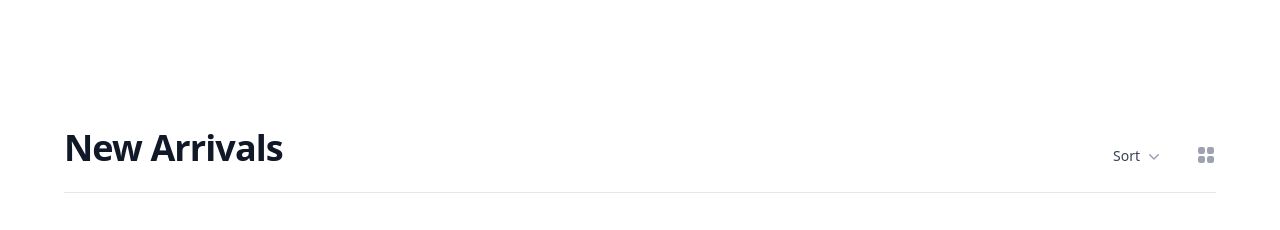
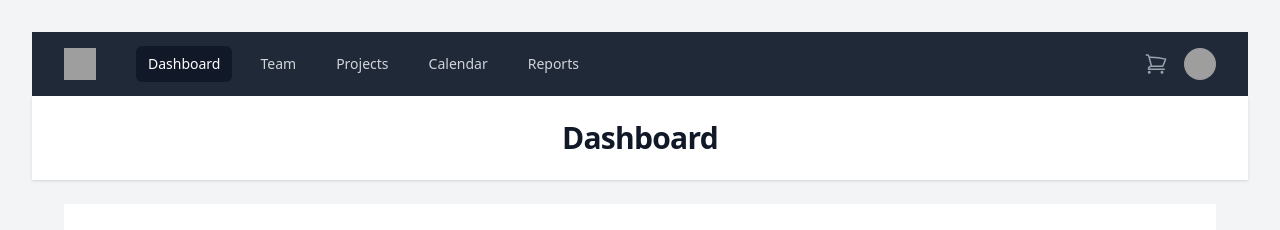
Before and after one commit to aktmishra/ecommerce-app, a React (Vite) app: page / in a window 1280 px wide. Shown: the top 230 px of the page. Built offline with nearby package versions, Linux system fonts and the light colour scheme; grey boxes are pictures that could not be loaded.

Commit message:
Navbar and Home page added

```diff
--- a/index.html
+++ b/index.html
@@ -1,12 +1,12 @@
 <!doctype html>
-<html lang="en">
+<html lang="en" class="h-full bg-gray-100">
   <head>
     <meta charset="UTF-8" />
     <link rel="icon" type="image/svg+xml" href="/vite.svg" />
     <meta name="viewport" content="width=device-width, initial-scale=1.0" />
     <title>Ecommerce</title>
   </head>
-  <body>
+  <body class="h-full">
     <div id="root"></div>
     <script type="module" src="/src/index.jsx"></script>
   </body>
--- a/src/App.css
+++ b/src/App.css
@@ -4,39 +4,3 @@
   padding: 2rem;
   text-align: center;
 }
-
-.logo {
-  height: 6em;
-  padding: 1.5em;
-  will-change: filter;
-  transition: filter 300ms;
-}
-.logo:hover {
-  filter: drop-shadow(0 0 2em #646cffaa);
-}
-.logo.react:hover {
-  filter: drop-shadow(0 0 2em #61dafbaa);
-}
-
-@keyframes logo-spin {
-  from {
-    transform: rotate(0deg);
-  }
-  to {
-    transform: rotate(360deg);
-  }
-}
-
-@media (prefers-reduced-motion: no-preference) {
-  a:nth-of-type(2) .logo {
-    animation: logo-spin infinite 20s linear;
-  }
-}
-
-.card {
-  padding: 2em;
-}
-
-.read-the-docs {
-  color: #888;
-}
--- a/src/App.jsx
+++ b/src/App.jsx
@@ -2,6 +2,7 @@
 // import { useSelector, useDispatch } from "react-redux";
 // import { increment, selectCount } from "./features/counter/counterSlice";
 import ProductList from "./features/product-list/ProductList"
+import Home from "./pages/Home";
 
 function App() {
   // const count = useSelector(selectCount);
@@ -10,7 +11,7 @@
   return (
 
       <div className=" ">
-       <ProductList></ProductList>
+        <Home></Home>
       </div>
 
   )
--- /dev/null
+++ b/src/features/navbar/Navbar.jsx
@@ -0,0 +1,174 @@
+import { Disclosure, DisclosureButton, DisclosurePanel, Menu, MenuButton, MenuItem, MenuItems } from '@headlessui/react'
+import { Bars3Icon, ShoppingCartIcon, XMarkIcon } from '@heroicons/react/24/outline'
+
+
+const user = {
+  name: 'Tom Cook',
+  email: 'tom@example.com',
+  imageUrl:
+    'https://images.unsplash.com/photo-1472099645785-5658abf4ff4e?ixlib=rb-1.2.1&ixid=eyJhcHBfaWQiOjEyMDd9&auto=format&fit=facearea&facepad=2&w=256&h=256&q=80',
+}
+const navigation = [
+  { name: 'Dashboard', href: '#', current: true },
+  { name: 'Team', href: '#', current: false },
+  { name: 'Projects', href: '#', current: false },
+  { name: 'Calendar', href: '#', current: false },
+  { name: 'Reports', href: '#', current: false },
+]
+const userNavigation = [
+  { name: 'Your Profile', href: '#' },
+  { name: 'Settings', href: '#' },
+  { name: 'Sign out', href: '#' },
+]
+
+function classNames(...classes) {
+  return classes.filter(Boolean).join(' ')
+}
+
+export default function Navbar({children}) {
+  return (
+    <>
+
+      <div className="min-h-full">
+        <Disclosure as="nav" className="bg-gray-800">
+          <div className="mx-auto max-w-7xl px-4 sm:px-6 lg:px-8">
+            <div className="flex h-16 items-center justify-between">
+              <div className="flex items-center">
+                <div className="shrink-0">
+                  <img
+                    alt="Your Company"
+                    src="https://tailwindui.com/plus/img/logos/mark.svg?color=indigo&shade=500"
+                    className="size-8"
+                  />
+                </div>
+                <div className="hidden md:block">
+                  <div className="ml-10 flex items-baseline space-x-4">
+                    {navigation.map((item) => (
+                      <a
+                        key={item.name}
+                        href={item.href}
+                        aria-current={item.current ? 'page' : undefined}
+                        className={classNames(
+                          item.current ? 'bg-gray-900 text-white' : 'text-gray-300 hover:bg-gray-700 hover:text-white',
+                          'rounded-md px-3 py-2 text-sm font-medium',
+                        )}
+                      >
+                        {item.name}
+                      </a>
+                    ))}
+                  </div>
+                </div>
+              </div>
+              <div className="hidden md:block">
+                <div className="ml-4 flex items-center md:ml-6">
+                  <button
+                    type="button"
+                    className="relative rounded-full bg-gray-800 p-1 text-gray-400 hover:text-white focus:outline-none focus:ring-2 focus:ring-white focus:ring-offset-2 focus:ring-offset-gray-800"
+                  >
+                    <span className="absolute -inset-1.5" />
+                    <span className="sr-only">View notifications</span>
+                    <ShoppingCartIcon aria-hidden="true" className="size-6" />
+                  </button>
+
+                  {/* Profile dropdown */}
+                  <Menu as="div" className="relative ml-3">
+                    <div>
+                      <MenuButton className="relative flex max-w-xs items-center rounded-full bg-gray-800 text-sm focus:outline-none focus:ring-2 focus:ring-white focus:ring-offset-2 focus:ring-offset-gray-800">
+                        <span className="absolute -inset-1.5" />
+                        <span className="sr-only">Open user menu</span>
+                        <img alt="" src={user.imageUrl} className="size-8 rounded-full" />
+                      </MenuButton>
+                    </div>
+                    <MenuItems
+                      transition
+                      className="absolute right-0 z-10 mt-2 w-48 origin-top-right rounded-md bg-white py-1 shadow-lg ring-1 ring-black/5 transition focus:outline-none data-[closed]:scale-95 data-[closed]:transform data-[closed]:opacity-0 data-[enter]:duration-100 data-[leave]:duration-75 data-[enter]:ease-out data-[leave]:ease-in"
+                    >
+                      {userNavigation.map((item) => (
+                        <MenuItem key={item.name}>
+                          <a
+                            href={item.href}
+                            className="block px-4 py-2 text-sm text-gray-700 data-[focus]:bg-gray-100 data-[focus]:outline-none"
+                          >
+                            {item.name}
+                          </a>
+                        </MenuItem>
+                      ))}
+                    </MenuItems>
+                  </Menu>
+                </div>
+              </div>
+              <div className="-mr-2 flex md:hidden">
+                {/* Mobile menu button */}
+                <DisclosureButton className="group relative inline-flex items-center justify-center rounded-md bg-gray-800 p-2 text-gray-400 hover:bg-gray-700 hover:text-white focus:outline-none focus:ring-2 focus:ring-white focus:ring-offset-2 focus:ring-offset-gray-800">
+                  <span className="absolute -inset-0.5" />
+                  <span className="sr-only">Open main menu</span>
+                  <Bars3Icon aria-hidden="true" className="block size-6 group-data-[open]:hidden" />
+                  <XMarkIcon aria-hidden="true" className="hidden size-6 group-data-[open]:block" />
+                </DisclosureButton>
+              </div>
+            </div>
+          </div>
+
+          <DisclosurePanel className="md:hidden">
+            <div className="space-y-1 px-2 pb-3 pt-2 sm:px-3">
+              {navigation.map((item) => (
+                <DisclosureButton
+                  key={item.name}
+                  as="a"
+                  href={item.href}
+                  aria-current={item.current ? 'page' : undefined}
+                  className={classNames(
+                    item.current ? 'bg-gray-900 text-white' : 'text-gray-300 hover:bg-gray-700 hover:text-white',
+                    'block rounded-md px-3 py-2 text-base font-medium',
+                  )}
+                >
+                  {item.name}
+                </DisclosureButton>
+              ))}
+            </div>
+            <div className="border-t border-gray-700 pb-3 pt-4">
+              <div className="flex items-center px-5">
+                <div className="shrink-0">
+                  <img alt="" src={user.imageUrl} className="size-10 rounded-full" />
+                </div>
+                <div className="ml-3">
+                  <div className="text-base/5 font-medium text-white">{user.name}</div>
+                  <div className="text-sm font-medium text-gray-400">{user.email}</div>
+                </div>
+                <button
+                  type="button"
+                  className="relative ml-auto shrink-0 rounded-full bg-gray-800 p-1 text-gray-400 hover:text-white focus:outline-none focus:ring-2 focus:ring-white focus:ring-offset-2 focus:ring-offset-gray-800"
+                >
+                  <span className="absolute -inset-1.5" />
+                  <span className="sr-only">View notifications</span>
+                  <ShoppingCartIcon aria-hidden="true" className="size-6" />
+                </button>
+              </div>
+              <div className="mt-3 space-y-1 px-2">
+                {userNavigation.map((item) => (
+                  <DisclosureButton
+                    key={item.name}
+                    as="a"
+                    href={item.href}
+                    className="block rounded-md px-3 py-2 text-base font-medium text-gray-400 hover:bg-gray-700 hover:text-white"
+                  >
+                    {item.name}
+                  </DisclosureButton>
+                ))}
+              </div>
+            </div>
+          </DisclosurePanel>
+        </Disclosure>
+
+        <header className="bg-white shadow">
+          <div className="mx-auto max-w-7xl px-4 py-6 sm:px-6 lg:px-8">
+            <h1 className="text-3xl font-bold tracking-tight text-gray-900">Dashboard</h1>
+          </div>
+        </header>
+        <main>
+          <div className="mx-auto max-w-7xl px-4 py-6 sm:px-6 lg:px-8">{children}</div>
+        </main>
+      </div>
+    </>
+  )
+}
--- /dev/null
+++ b/src/pages/Home.jsx
@@ -0,0 +1,15 @@
+import React from "react";
+import Navbar from "../features/navbar/Navbar";
+import ProductList from "../features/product-list/ProductList";
+
+function Home() {
+  return (
+    <div>
+      <Navbar>
+        <ProductList></ProductList>
+      </Navbar>
+    </div>
+  );
+}
+
+export default Home;
```
